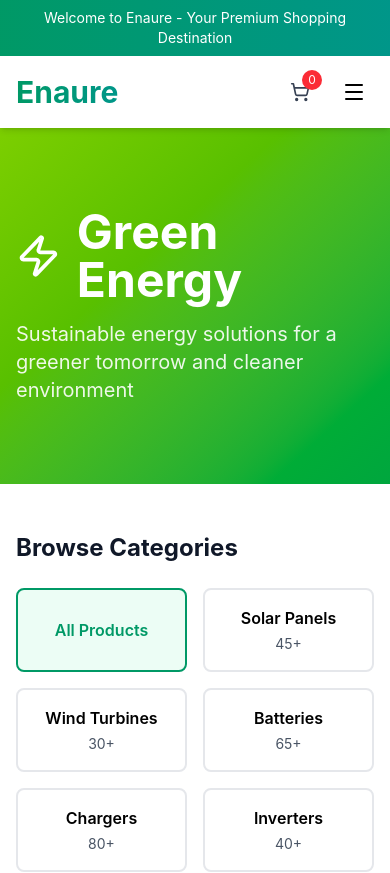
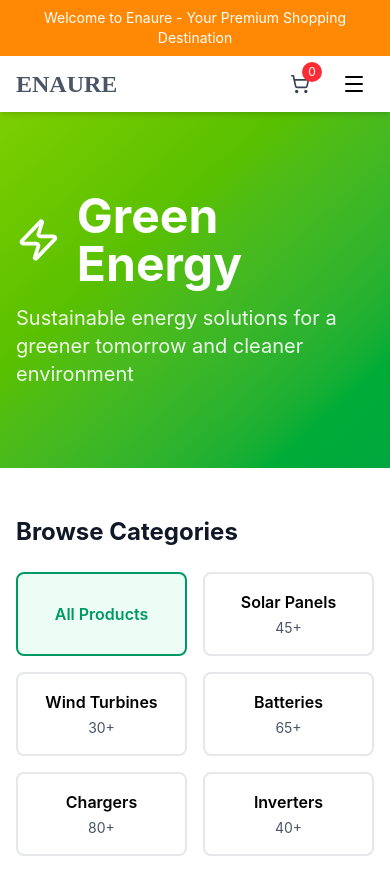
Before and after one commit to rahulxdev0/enaure, a React (Vite) app: page /green-energy in a window 390 px wide. Shown: the top 873 px of the page. Built offline with nearby package versions, Linux system fonts and the light colour scheme.

Commit message:
modifying header

```diff
--- a/src/components/common/Header.jsx
+++ b/src/components/common/Header.jsx
@@ -22,27 +22,28 @@ const Header = () => {
   return (
     <header className="bg-white shadow-md sticky top-0 z-50">
       {/* Top Bar */}
-      <div className="bg-gradient-to-r from-emerald-600 to-teal-600 text-white py-2">
+      <div className="bg-orange-400 text-white py-2 ">
         <div className="container mx-auto px-4 text-sm text-center">
           Welcome to Enaure - Your Premium Shopping Destination
         </div>
       </div>
 
       {/* Main Header */}
-      <div className="container mx-auto px-4 py-4">
+      <div className="container mx-auto px-4 py-2 md:py-4">
         <div className="flex items-center justify-between">
           {/* Logo */}
-          <Link to="/" className="text-3xl font-bold text-transparent bg-clip-text bg-gradient-to-r from-emerald-600 to-teal-600">
-            Enaure
+          <Link style={{
+            fontFamily: 'Cormorant Garamond, serif',
+          }} to="/" className="text-2xl md:text-3xl font-bold text-transparent bg-clip-text bg-gray-600">
+            ENAURE
           </Link>
 
           {/* Desktop Navigation */}
           <nav className="hidden md:flex items-center space-x-8">
             <Link
               to="/"
-              className={`font-medium transition-colors ${
-                isActive('/') ? 'text-emerald-600' : 'text-gray-700 hover:text-emerald-600'
-              }`}
+              className={`font-medium transition-colors ${isActive('/') ? 'text-emerald-600' : 'text-gray-700 hover:text-emerald-600'
+                }`}
             >
               Home
             </Link>
@@ -50,9 +51,8 @@ const Header = () => {
               <Link
                 key={dept.path}
                 to={dept.path}
-                className={`font-medium transition-colors ${
-                  isActive(dept.path) ? 'text-emerald-600' : 'text-gray-700 hover:text-emerald-600'
-                }`}
+                className={`font-medium transition-colors ${isActive(dept.path) ? 'text-emerald-600' : 'text-gray-700 hover:text-emerald-600'
+                  }`}
               >
                 {dept.name}
               </Link>
--- a/src/components/jewellery/JewelleryPage.jsx
+++ b/src/components/jewellery/JewelleryPage.jsx
@@ -1,27 +1,10 @@
-import React from 'react';
-import { Gem } from 'lucide-react';
-import DepartmentPage from '../common/DepartmentPage.jsx';
 import Banner from './components/banner/Banner.jsx';
 
 const JewelleryPage = () => {
-  const categories = [
-    { name: 'Rings', count: '120+' },
-    { name: 'Necklaces', count: '95+' },
-    { name: 'Earrings', count: '150+' },
-    { name: 'Bracelets', count: '80+' },
-    { name: 'Watches', count: '60+' },
-  ];
-
   return (
     <>
     <Banner />
-    <DepartmentPage
-      departmentName="Jewellery"
-      departmentDescription="Discover our exquisite collection of fine jewellery, from timeless classics to contemporary designs"
-      categories={categories}
-      heroColor="from-amber-500 to-orange-600"
-      icon={Gem}
-    />
+
     </>
   );
 };
```
